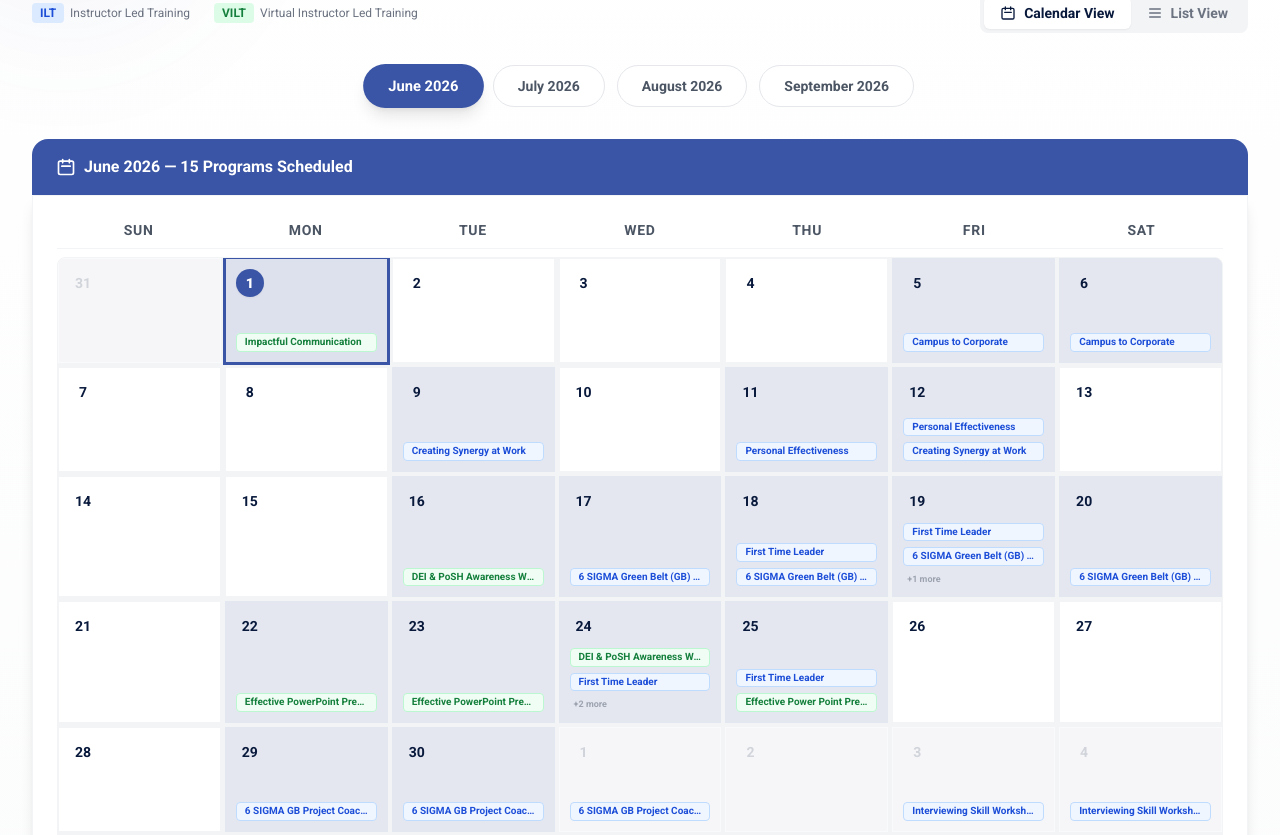
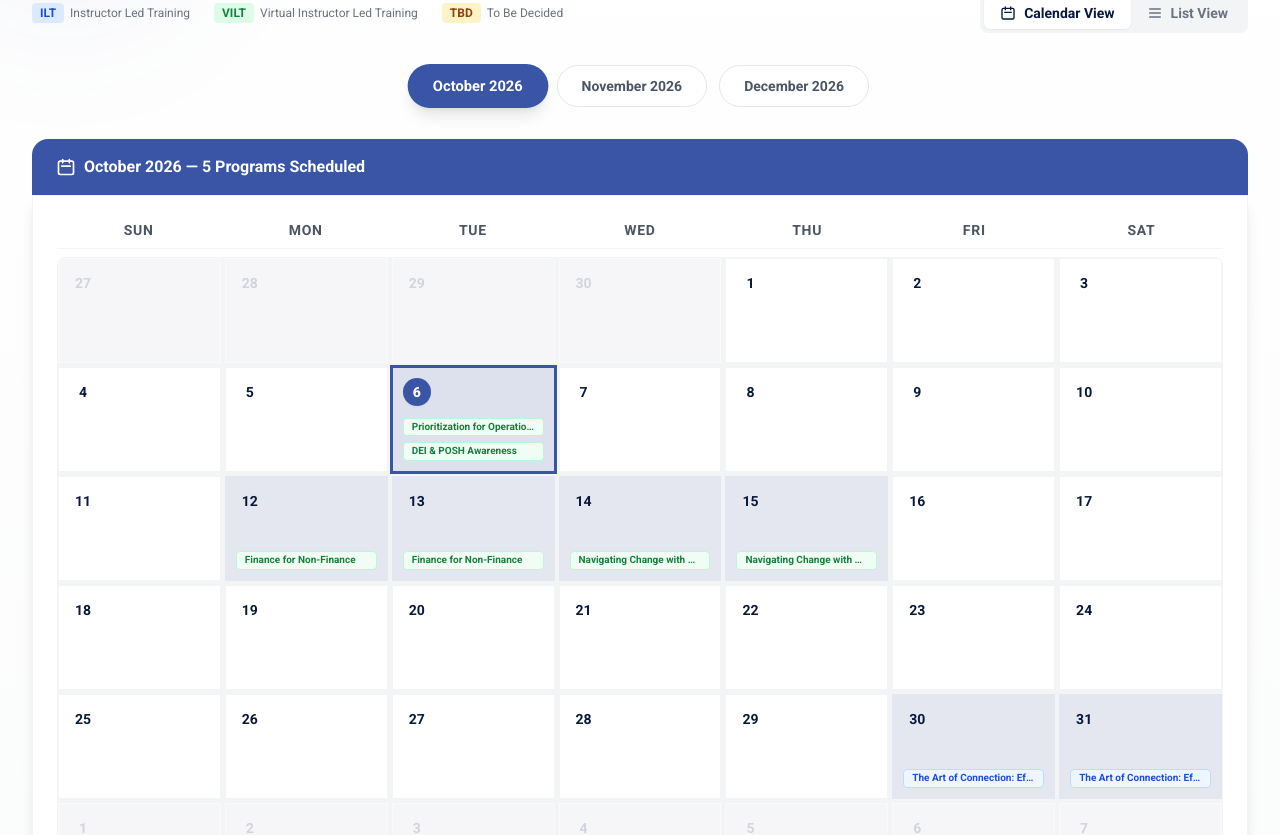
Before and after one commit to AcceleronSolutionsGit/Acceleron_GIITA, a Next.js app: page /giita/ in a window 1280 px wide. Shown: the part 4566-5401 px from the top of the page. Built offline with nearby package versions, Linux system fonts and the light colour scheme.

Commit message:
Update training calendar for October, November, and December 2026

```diff
--- a/src/components/UpcomingProgramsSection.tsx
+++ b/src/components/UpcomingProgramsSection.tsx
@@ -2,10 +2,9 @@
 import { useEffect, useRef, useState } from 'react';
 import { motion, AnimatePresence } from 'framer-motion';
 
-const basePath = process.env.NEXT_PUBLIC_BASE_PATH || '';
 const videoSrc = 'https://pub-6e380ffc48a9477ea8031f2a34a815f6.r2.dev/GIITA-V3.mp4';
 
-type Mode = 'ILT' | 'VILT';
+type Mode = 'ILT' | 'VILT' | 'TBD';
 
 interface TrainingItem {
   topic: string;
@@ -21,6 +20,8 @@ interface TrainingItem {
 
 interface MonthData {
   month: string;
+  year: number;
+  monthIndex: number;
   color: string;
   bgColor: string;
   items: TrainingItem[];
@@ -28,216 +29,217 @@ interface MonthData {
 
 const trainingCalendar: MonthData[] = [
   {
-    month: 'June 2026',
+    month: 'October 2026',
+    year: 2026,
+    monthIndex: 9,
     color: '#3A55A5',
     bgColor: 'bg-[#3A55A5]',
     items: [
-      { topic: 'Impactful Communication', date: '01 Jun 2026', mode: 'VILT', venue: 'NA', faculty: 'Vaishali Bairagi', batchSize: 15, start: '2026-06-01', end: '2026-06-01', remarks: 'Tgt. Audience-PS P&E ISR' },
-      { topic: 'Campus to Corporate', date: '5-6 Jun 2026', mode: 'ILT', venue: 'Kokata', faculty: 'Kiran Agarwal', batchSize: 13, start: '2026-06-05', end: '2026-06-06', remarks: 'Newly Join Freshers' },
-      { topic: 'Creating Synergy at Work', date: '09 Jun 2026', mode: 'ILT', venue: 'Greater Noida', faculty: 'Vaishali Bairagi', batchSize: 15, start: '2026-06-09', end: '2026-06-09' },
-      { topic: 'Personal Effectiveness', date: '11–12 Jun 2026', mode: 'ILT', venue: 'Kolkata', faculty: 'Kiran Agarwal', batchSize: 15, start: '2026-06-11', end: '2026-06-12' },
-      { topic: 'DEI & PoSH Awareness Workshop', date: '16 Jun 2026', mode: 'VILT', venue: 'NA', faculty: 'Vaishali Bairagi', batchSize: 20, start: '2026-06-16', end: '2026-06-16' },
-      { topic: 'First Time Leader', date: '18–19 Jun 2026', mode: 'ILT', venue: 'Kolkata', faculty: 'Nilasish Dey', batchSize: 15, start: '2026-06-18', end: '2026-06-19' },
-      { topic: '6 SIGMA Green Belt (GB) Training — Week 1', date: '17–20 Jun 2026', mode: 'ILT', venue: 'Kolkata', faculty: 'Biswajit Mukherjee', batchSize: 15, remarks: '50% reservation for Female Candidates', start: '2026-06-17', end: '2026-06-20' },
-      { topic: 'Effective PowerPoint Presentation', date: '22–23 Jun 2026', mode: 'VILT', venue: 'NA', faculty: 'External', batchSize: 25, start: '2026-06-22', end: '2026-06-23' },
-      { topic: 'DEI & PoSH Awareness Workshop', date: '24 Jun 2026', mode: 'VILT', venue: 'NA', faculty: 'Kiran Agarwal', batchSize: 20, start: '2026-06-24', end: '2026-06-24' },
-      { topic: '6 SIGMA GB Project Coaching (Batch 1)', date: '29 Jun–01 Jul 2026', mode: 'ILT', venue: 'Kolkata', faculty: 'Biswajit Mukherjee', batchSize: 7, start: '2026-06-29', end: '2026-07-01' },
       {
-        topic: 'Creating Synergy at Work',
-        date: '12.06.26',
-        mode: 'ILT',
-        venue: 'Greater Noida',
-        faculty: 'Vaishali Bairagi',
-        batchSize: 12,
-        start: '2026-06-12',
-        end: '2026-06-12'
+        topic: 'Prioritization for Operational Excellence',
+        date: '06.10.26',
+        mode: 'VILT',
+        venue: 'NA',
+        faculty: 'External',
+        batchSize: 15,
+        remarks: 'GEPL',
+        start: '2026-10-06',
+        end: '2026-10-06',
       },
       {
-        topic: 'DEI & PoSH Awareness Workshop',
-        date: '19.06.26',
+        topic: 'DEI & POSH Awareness',
+        date: '06.10.26',
         mode: 'VILT',
         venue: 'NA',
         faculty: 'Vaishali Bairagi',
-        batchSize: 61,
-        start: '2026-06-19',
-        end: '2026-06-19'
+        batchSize: 15,
+        remarks: 'GCPL (FOC)',
+        start: '2026-10-06',
+        end: '2026-10-06',
       },
       {
-        topic: 'First Time Leader',
-        date: '24.06.26–25.06.26',
-        mode: 'ILT',
-        venue: 'Kolkata',
-        faculty: 'Nilasish Dey',
-        batchSize: 5,
-        start: '2026-06-24',
-        end: '2026-06-25',
-        remarks: 'RMSPL-2 & PCM-1'
+        topic: 'Finance for Non-Finance',
+        date: '12.10.26–13.10.26',
+        mode: 'VILT',
+        venue: 'NA',
+        faculty: 'External (iSkillBox)',
+        batchSize: 15,
+        remarks: 'Mr. Alok',
+        start: '2026-10-12',
+        end: '2026-10-13',
       },
       {
-        topic: 'DEI & PoSH Awareness Workshop',
-        date: '24.06.26',
-        mode: 'VILT',
-        venue: 'NA',
-        faculty: 'Kiran Agarwal',
-        batchSize: 60,
-        start: '2026-06-24',
-        end: '2026-06-24'
-      },
-      {
-        topic: 'Effective Power Point Presentation (Batch -1)',
-        date: '24.06.26–25.06.26',
-        mode: 'VILT',
-        venue: 'NA',
-        faculty: 'External',
-        batchSize: 21,
-        start: '2026-06-24',
-        end: '2026-06-25',
-        remarks: 'GCPL-5'
-      }
-    ],
-  },
-  {
-    month: 'July 2026',
-    color: '#F5872E',
-    bgColor: 'bg-[#F5872E]',
-    items: [
-      { topic: 'Interviewing Skill Workshop', date: '03–04 Jul 2026', mode: 'ILT', venue: 'Greater Noida', faculty: 'Nilasish Dey', batchSize: 15, start: '2026-07-03', end: '2026-07-04' },
-      { topic: 'We Before Me: Teamwork Basics', date: '07 Jul 2026', mode: 'ILT', venue: 'Greater Noida', faculty: 'Vaishali Bairagi', batchSize: 15, start: '2026-07-07', end: '2026-07-07' },
-      { topic: '6 SIGMA GB Project Coaching (Batch 2)', date: '08–10 Jul 2026', mode: 'ILT', venue: 'Greater Noida', faculty: 'Biswajit Mukherjee', batchSize: 8, start: '2026-07-08', end: '2026-07-10' },
-      { topic: 'Value Selling', date: '13–14 Jul 2026', mode: 'ILT', venue: 'Kolkata', faculty: 'Biswajit Mukherjee', batchSize: 15, remarks: 'Target audience: Sales and After Market', start: '2026-07-13', end: '2026-07-14' },
-      { topic: 'The Winning Edge', date: '15 Jul 2026', mode: 'ILT', venue: 'Kolkata', faculty: 'Kiran Agarwal', batchSize: 15, start: '2026-07-15', end: '2026-07-15' },
-      { topic: 'Finance for Non Finance', date: '16 Jul 2026', mode: 'VILT', venue: 'NA', faculty: 'External', batchSize: 25, start: '2026-07-16', end: '2026-07-16' },
-      { topic: '6 SIGMA Green Belt Training — Week 2', date: '20–23 Jul 2026', mode: 'ILT', venue: 'Greater Noida', faculty: 'Biswajit Mukherjee', batchSize: 15, remarks: '50% reservation for Female Candidates', start: '2026-07-20', end: '2026-07-23' },
-      { topic: 'Advance Excel', date: '22–23 Jul 2026', mode: 'VILT', venue: 'NA', faculty: 'External', batchSize: 25, start: '2026-07-22', end: '2026-07-23' },
-      {
-        topic: 'We Before Me: Teamwork Basics',
-        date: '07.07.26–08.07.26',
+        topic: 'Navigating Change with Confidence',
+        date: '14.10.26–15.10.26',
         mode: 'VILT',
         venue: 'NA',
         faculty: 'Vaishali Bairagi',
-        batchSize: 25,
-        start: '2026-07-07',
-        end: '2026-07-08',
-        remarks: 'GTPL-2'
+        batchSize: 15,
+        remarks: 'Acceleron',
+        start: '2026-10-14',
+        end: '2026-10-15',
       },
       {
-        topic: 'Personal Effectiveness',
-        date: '15.07.26 & 16.07.26',
-        mode: 'ILT',
-        venue: 'Asansol',
-        faculty: 'Nilasish Dey',
-        batchSize: 11,
-        start: '2026-07-15',
-        end: '2026-07-16'
-      },
-      {
-        topic: 'The Winning Edge',
-        date: '15.07.26',
+        topic: 'The Art of Connection: Effective Communication',
+        date: '30.10.26–31.10.26',
         mode: 'ILT',
         venue: 'Kolkata',
         faculty: 'Kiran Agarwal',
         batchSize: 15,
-        start: '2026-07-15',
-        end: '2026-07-15'
+        remarks: 'Acceleron',
+        start: '2026-10-30',
+        end: '2026-10-31',
+      },
+    ],
+  },
+  {
+    month: 'November 2026',
+    year: 2026,
+    monthIndex: 10,
+    color: '#F5872E',
+    bgColor: 'bg-[#F5872E]',
+    items: [
+      {
+        topic: 'Creativity & Design Thinking',
+        date: '3.11.26–4.11.26',
+        mode: 'ILT',
+        venue: 'Kolkata',
+        faculty: 'Kiran',
+        batchSize: 15,
+        remarks: 'GEPL',
+        start: '2026-11-03',
+        end: '2026-11-04',
       },
       {
-        topic: 'Interviewing Skill Workshop',
-        date: '21.07.26–22.07.26',
+        topic: 'First Time Managers: Emerging Leader',
+        date: '05.11.26–06.11.26',
         mode: 'ILT',
         venue: 'Kolkata',
-        faculty: 'Nilasish Dey',
+        faculty: 'Kiran',
         batchSize: 15,
-        start: '2026-07-21',
-        end: '2026-07-22'
+        remarks: 'Acceleron+TIL',
+        start: '2026-11-05',
+        end: '2026-11-06',
       },
       {
-        topic: 'Campus to Corporate',
-        date: '17.07.26–18.07.26',
+        topic: '5S Workshop',
+        date: '17.11.26',
         mode: 'ILT',
-        venue: 'Kolkata',
-        faculty: 'Kiran Agarwal',
-        batchSize: 44,
-        start: '2026-07-17',
-        end: '2026-07-18',
-        remarks: 'Tgt Audience-CS, P&E, Facility, Corporate PS'
+        venue: 'Greater Noida',
+        faculty: 'External',
+        batchSize: 15,
+        remarks: 'GCPL',
+        start: '2026-11-17',
+        end: '2026-11-17',
       },
       {
-        topic: 'Campus to Corporate',
-        date: '17.07.26–18.07.26',
-        mode: 'ILT',
-        venue: 'Greater Noida',
+        topic: 'Seven Habits of Highly Effective People',
+        date: '17.11.26–18.11.26',
+        mode: 'VILT',
+        venue: 'NA',
         faculty: 'Vaishali Bairagi',
-        batchSize: 33,
-        start: '2026-07-17',
-        end: '2026-07-18',
-        remarks: 'Tgt Audience-MARC Mining, Facility, HR'
+        batchSize: 15,
+        remarks: 'Acceleron',
+        start: '2026-11-17',
+        end: '2026-11-18',
       },
       {
-        topic: 'Effective Power Point Presentation (Batch -2)',
-        date: '20.07.26–21.07.26',
+        topic: 'Advance Excel',
+        date: '19.11.26–20.11.26',
         mode: 'VILT',
         venue: 'NA',
         faculty: 'External',
-        batchSize: 22,
-        start: '2026-07-20',
-        end: '2026-07-21',
-        remarks: 'ISG-4'
+        batchSize: 15,
+        remarks: 'All',
+        start: '2026-11-19',
+        end: '2026-11-20',
       },
       {
-        topic: '6 SIGMA Green Belt (GB) Training (Week 1)',
-        date: '20.07.26–23.07.26',
-        mode: 'ILT',
-        venue: 'Kolkata',
-        faculty: 'Biswajit Mukherjee',
-        batchSize: 7,
-        start: '2026-07-20',
-        end: '2026-07-23',
-        remarks: '50% reservation for Female Candidates (TIL-6)'
+        topic: 'DEI & POSH Awareness',
+        date: '25.11.26',
+        mode: 'VILT',
+        venue: 'NA',
+        faculty: 'Vaishali Bairagi',
+        batchSize: 15,
+        remarks: 'GTPL',
+        start: '2026-11-25',
+        end: '2026-11-25',
+      },
+    ],
+  },
+  {
+    month: 'December 2026',
+    year: 2026,
+    monthIndex: 11,
+    color: '#40A748',
+    bgColor: 'bg-[#40A748]',
+    items: [
+      {
+        topic: 'Secret to Customer Delight',
+        date: '08.12.26–09.12.26',
+        mode: 'VILT',
+        venue: 'NA',
+        faculty: 'Samuel',
+        batchSize: 15,
+        remarks: 'Acceleron+TIL+GCPL',
+        start: '2026-12-08',
+        end: '2026-12-09',
       },
       {
-        topic: 'Advanced Excel',
-        date: '22.07.26–23.07.26',
+        topic: 'DEI & POSH Awareness',
+        date: '15.12.26',
+        mode: 'VILT',
+        venue: 'NA',
+        faculty: 'Vaishali Bairagi',
+        batchSize: 15,
+        remarks: 'GEPL',
+        start: '2026-12-15',
+        end: '2026-12-15',
+      },
+      {
+        topic: 'Resilience in High-Pressure Environments',
+        date: '15.12.26',
+        mode: 'TBD',
+        venue: 'TBD',
+        faculty: 'TBD',
+        batchSize: 15,
+        remarks: 'GEPL',
+        start: '2026-12-15',
+        end: '2026-12-15',
+      },
+      {
+        topic: 'Mastering Negotiation',
+        date: '17.12.26',
+        mode: 'TBD',
+        venue: 'TBD',
+        faculty: 'External/Samuel',
+        batchSize: 15,
+        remarks: 'GCPL+Acceleron',
+        start: '2026-12-17',
+        end: '2026-12-17',
+      },
+      {
+        topic: 'Effective PowerPoint Presentation',
+        date: '18.12.26–19.12.26',
         mode: 'VILT',
         venue: 'NA',
         faculty: 'External',
-        batchSize: 4,
-        start: '2026-07-22',
-        end: '2026-07-23',
-        remarks: 'GCPL-19'
-      }
-    ],
-  },
-  {
-    month: 'August 2026',
-    color: '#40A748',
-    bgColor: 'bg-[#40A748]',
-    items: [
-      { topic: '6 SIGMA GB Project Coaching (Batch 1)', date: '03–05 Aug 2026', mode: 'ILT', venue: 'Kolkata', faculty: 'Biswajit Mukherjee', batchSize: 7, start: '2026-08-03', end: '2026-08-05' },
-      { topic: 'Sales Effectiveness', date: '06–07 Aug 2026', mode: 'ILT', venue: 'Kolkata', faculty: 'External', batchSize: 15, start: '2026-08-06', end: '2026-08-07' },
-      { topic: 'The Winning Edge', date: '11–12 Aug 2026', mode: 'ILT', venue: 'Kolkata', faculty: 'Kiran Agarwal', batchSize: 15, start: '2026-08-11', end: '2026-08-12' },
-      { topic: 'DEI & Posh Awareness Workshop', date: '13 Aug 2026', mode: 'VILT', venue: 'NA', faculty: 'Vaishali Bairagi', batchSize: 20, start: '2026-08-13', end: '2026-08-13' },
-      { topic: '6 SIGMA GB Project Coaching (Batch 2)', date: '12–14 Aug 2026', mode: 'ILT', venue: 'Greater Noida', faculty: 'Biswajit Mukherjee', batchSize: 8, start: '2026-08-12', end: '2026-08-14' },
-      { topic: 'Q.M.S – ISO Training', date: '14 Aug 2026', mode: 'ILT', venue: 'Kolkata', faculty: 'External', batchSize: 15, start: '2026-08-14', end: '2026-08-14' },
-      { topic: 'Art of Effective Change Management', date: '18 Aug 2026', mode: 'ILT', venue: 'Greater Noida', faculty: 'Vaishali Bairagi', batchSize: 15, start: '2026-08-18', end: '2026-08-18' },
-      { topic: 'SOS & Contamination Control', date: '21 Aug 2026', mode: 'ILT', venue: 'Kolkata', faculty: 'Dr. D Mukherjee', batchSize: 15, start: '2026-08-21', end: '2026-08-21' },
-      { topic: 'Effective PowerPoint Presentation', date: '20–21 Aug 2026', mode: 'VILT', venue: 'NA', faculty: 'External', batchSize: 25, start: '2026-08-20', end: '2026-08-21' },
-      { topic: 'DEI & Posh Awareness Workshop', date: '22 Aug 2026', mode: 'VILT', venue: 'NA', faculty: 'Kiran Agarwal', batchSize: 20, start: '2026-08-22', end: '2026-08-22' },
-      { topic: 'Finance for Non Finance', date: '25 Aug 2026', mode: 'VILT', venue: 'NA', faculty: 'External', batchSize: 25, start: '2026-08-25', end: '2026-08-25' },
-    ],
-  },
-  {
-    month: 'September 2026',
-    color: '#8B5CF6',
-    bgColor: 'bg-[#8B5CF6]',
-    items: [
-      { topic: 'Interviewing Skill Workshop', date: '03–04 Sep 2026', mode: 'ILT', venue: 'Kolkata', faculty: 'Nilasish Dey', batchSize: 15, start: '2026-09-03', end: '2026-09-04' },
-      { topic: 'SOS & Contamination Control', date: '07 Sep 2026', mode: 'ILT', venue: 'Greater Noida', faculty: 'Dr. D Mukherjee', batchSize: 15, start: '2026-09-07', end: '2026-09-07' },
-      { topic: 'The Winning Edge', date: '08 Sep 2026', mode: 'ILT', venue: 'Greater Noida', faculty: 'Vaishali Bairagi', batchSize: 15, start: '2026-09-08', end: '2026-09-08' },
-      { topic: 'Impactful Communication', date: '11 Sep 2026', mode: 'ILT', venue: 'Kolkata', faculty: 'Kiran Agarwal', batchSize: 15, start: '2026-09-11', end: '2026-09-11' },
-      { topic: 'Q.M.S – ISO Training', date: '14 Sep 2026', mode: 'ILT', venue: 'Greater Noida', faculty: 'External', batchSize: 15, start: '2026-09-14', end: '2026-09-14' },
-      { topic: 'Advance Excel', date: '15–16 Sep 2026', mode: 'VILT', venue: 'NA', faculty: 'External', batchSize: 25, start: '2026-09-15', end: '2026-09-16' },
-      { topic: 'DEI & Posh Awareness Workshop', date: '18 Sep 2026', mode: 'VILT', venue: 'NA', faculty: 'Vaishali Bairagi', batchSize: 20, start: '2026-09-18', end: '2026-09-18' },
-      { topic: 'Personal Effectiveness', date: '22–23 Sep 2026', mode: 'ILT', venue: 'Greater Noida', faculty: 'Vaishali Bairagi', batchSize: 15, start: '2026-09-22', end: '2026-09-23' },
+        batchSize: 15,
+        remarks: 'All',
+        start: '2026-12-18',
+        end: '2026-12-19',
+      },
+      {
+        topic: 'Interviewing Skills Workshop',
+        date: '22.12.26',
+        mode: 'ILT',
+        venue: 'NA',
+        faculty: 'TBD',
+        batchSize: 15,
+        remarks: 'TIL',
+        start: '2026-12-22',
+        end: '2026-12-22',
+      },
     ],
   },
 ];
@@ -245,6 +247,7 @@ const trainingCalendar: MonthData[] = [
 const modeConfig: Record<Mode, { label: string; bg: string; text: string }> = {
   ILT: { label: 'ILT', bg: 'bg-blue-100', text: 'text-blue-700' },
   VILT: { label: 'VILT', bg: 'bg-green-100', text: 'text-green-700' },
+  TBD: { label: 'TBD', bg: 'bg-amber-100', text: 'text-amber-800' },
 };
 
 const parseLocalDate = (dateStr: string) => {
@@ -303,8 +306,8 @@ export default function UpcomingProgramsSection() {
   const current = trainingCalendar[activeMonth];
 
   // Calendar generation logic
-  const year = 2026;
-  const monthIndex = activeMonth === 0 ? 5 : activeMonth === 1 ? 6 : activeMonth === 2 ? 7 : 8;
+  const year = current ? current.year : 2026;
+  const monthIndex = current ? current.monthIndex : 9;
 
   const firstDayOfMonth = new Date(year, monthIndex, 1).getDay();
   const daysInMonth = new Date(year, monthIndex + 1, 0).getDate();
@@ -404,19 +407,22 @@ export default function UpcomingProgramsSection() {
             </span>
           </h2>
           <p className="mt-6 text-base md:text-lg text-gray-600 max-w-4xl mx-auto leading-relaxed">
-            GIITA Training Calendar — June to September 2026. Secure your spot in an upcoming batch or workshop.
+            GIITA Training Calendar — October to December 2026. Secure your spot in an upcoming batch or workshop.
           </p>
         </div>
 
         {/* View Switcher and Legend */}
         <div className={`flex flex-col md:flex-row items-center justify-between gap-4 mb-8 transition-all duration-700 delay-100 ease-out ${isVisible ? 'opacity-100' : 'opacity-0'}`}>
           {/* Mode Legend */}
-          <div className="flex justify-center gap-6 text-xs text-gray-500 order-2 md:order-1">
+          <div className="flex flex-wrap justify-center gap-4 sm:gap-6 text-xs text-gray-500 order-2 md:order-1">
             <span className="flex items-center gap-1.5">
               <span className="px-2 py-0.5 rounded bg-blue-100 text-blue-700 font-semibold">ILT</span> Instructor Led Training
             </span>
             <span className="flex items-center gap-1.5">
               <span className="px-2 py-0.5 rounded bg-green-100 text-green-700 font-semibold">VILT</span> Virtual Instructor Led Training
+            </span>
+            <span className="flex items-center gap-1.5">
+              <span className="px-2 py-0.5 rounded bg-amber-100 text-amber-800 font-semibold">TBD</span> To Be Decided
             </span>
           </div>
 
@@ -640,7 +646,11 @@ export default function UpcomingProgramsSection() {
                             {dayEvents.map((evt, i) => (
                               <span
                                 key={i}
-                                className={`w-1.5 h-1.5 rounded-full ${evt.mode === 'ILT' ? 'bg-[#3A55A5]' : 'bg-[#40A748]'
+                                className={`w-1.5 h-1.5 rounded-full ${evt.mode === 'ILT'
+                                  ? 'bg-[#3A55A5]'
+                                  : evt.mode === 'VILT'
+                                    ? 'bg-[#40A748]'
+                                    : 'bg-[#F5872E]'
                                   }`}
                               />
                             ))}
@@ -656,7 +666,9 @@ export default function UpcomingProgramsSection() {
                             title={evt.topic}
                             className={`text-[10px] px-2 py-0.5 rounded border font-semibold truncate leading-tight transition-transform duration-200 hover:scale-[1.02] ${evt.mode === 'ILT'
                               ? 'bg-blue-50 text-blue-700 border-blue-200'
-                              : 'bg-green-50 text-green-700 border-green-200'
+                              : evt.mode === 'VILT'
+                                ? 'bg-green-50 text-green-700 border-green-200'
+                                : 'bg-amber-50 text-amber-800 border-amber-200'
                               }`}
                           >
                             {evt.topic}
@@ -779,7 +791,7 @@ export default function UpcomingProgramsSection() {
                       const modeCfg = modeConfig[item.mode];
                       return (
                         <div key={idx} className="bg-slate-50 rounded-2xl p-5 border border-slate-100 relative overflow-hidden group">
-                          <div className={`absolute top-0 left-0 w-1.5 h-full ${item.mode === 'ILT' ? 'bg-[#3A55A5]' : 'bg-[#40A748]'}`} />
+                          <div className={`absolute top-0 left-0 w-1.5 h-full ${item.mode === 'ILT' ? 'bg-[#3A55A5]' : item.mode === 'VILT' ? 'bg-[#40A748]' : 'bg-[#F5872E]'}`} />
 
                           <div className="flex justify-between items-start gap-2 mn-1">
                             <span className={`px-2.5 py-0.5 rounded text-xs font-bold ${modeCfg.bg} ${modeCfg.text}`}>
```
Also changed, not shown: 1 other file (tests, documents, lock files or other folders).
